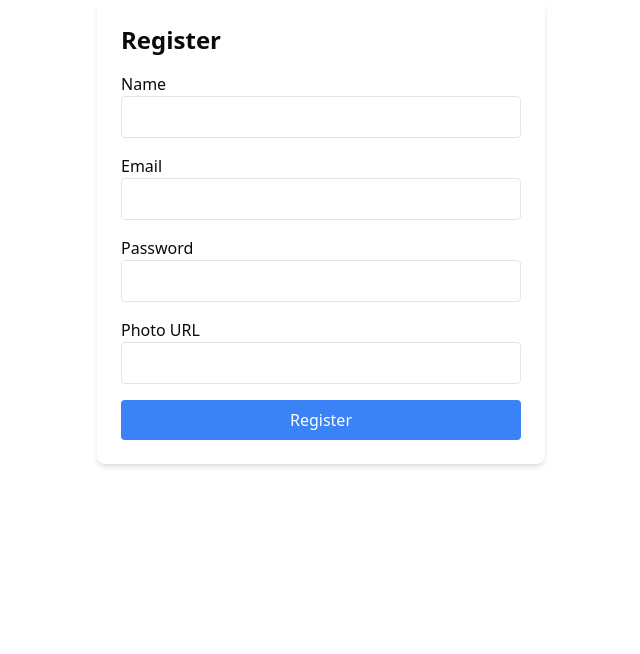
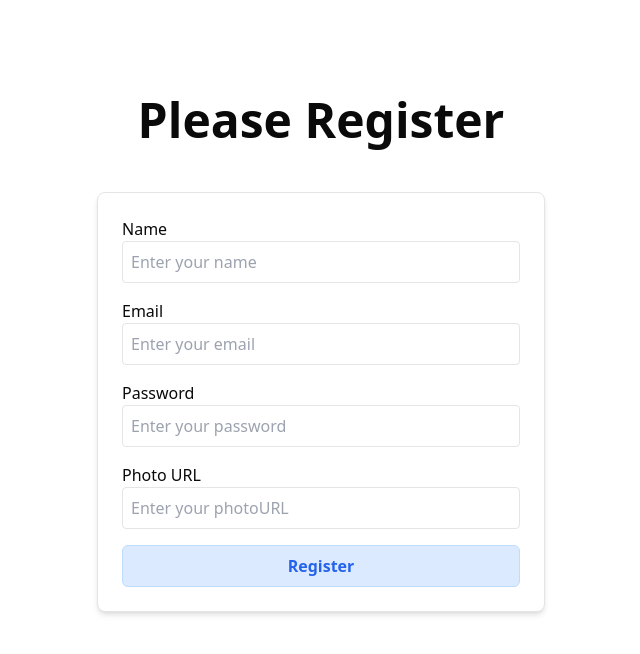
Before and after one commit to xyryc/sellsense-crm, a Next.js app: page /register in a window 1280 px wide. Shown: the top 654 px of the page, without its empty margins (319-959 px from the left). Built offline with nearby package versions, Linux system fonts and the light colour scheme.

Commit message:
design the register form

```diff
--- a/src/app/register/page.tsx
+++ b/src/app/register/page.tsx
@@ -21,16 +21,22 @@ const RegisterPage = () => {
   };
 
   return (
-    <div className="max-w-md mx-auto p-6 bg-white rounded-lg shadow-md">
-      <h2 className="text-2xl font-bold mb-4">Register</h2>
+    <div>
+      <h2 className="text-5xl font-bold mb-4 text-center mt-24">
+        Please Register
+      </h2>
+      <div className="max-w-md mx-auto p-6 bg-white rounded-lg shadow-md border mt-12">
         <form onSubmit={handleSubmit(onSubmit)} className="space-y-4">
           <div>
             <label className="block font-medium">Name</label>
             <input
               {...register("name", { required: "Name is required" })}
               className="w-full p-2 border rounded"
+              placeholder="Enter your name"
             />
-          {errors.name && <p className="text-red-500">{errors.name.message}</p>}
+            {errors.name && (
+              <p className="text-red-500">{errors.name.message}</p>
+            )}
           </div>
 
           <div>
@@ -38,6 +44,7 @@ const RegisterPage = () => {
             <input
               {...register("email", { required: "Email is required" })}
               className="w-full p-2 border rounded"
+              placeholder="Enter your email"
             />
             {errors.email && (
               <p className="text-red-500">{errors.email.message}</p>
@@ -56,6 +63,7 @@ const RegisterPage = () => {
                 },
               })}
               className="w-full p-2 border rounded"
+              placeholder="Enter your password"
             />
             {errors.password && (
               <p className="text-red-500">{errors.password.message}</p>
@@ -67,6 +75,7 @@ const RegisterPage = () => {
             <input
               {...register("photoURL", { required: "Photo URL is required" })}
               className="w-full p-2 border rounded"
+              placeholder="Enter your photoURL"
             />
             {errors.photoURL && (
               <p className="text-red-500">{errors.photoURL.message}</p>
@@ -75,12 +84,13 @@ const RegisterPage = () => {
 
           <button
             type="submit"
-          className="w-full bg-blue-500 text-white p-2 rounded"
+            className="w-full border bg-blue-100 text-blue-600 border-blue-200 font-bold p-2 rounded-md"
           >
             Register
           </button>
         </form>
       </div>
+    </div>
   );
 };
 
```
Lines whose indentation alone changed are shown as unchanged.
